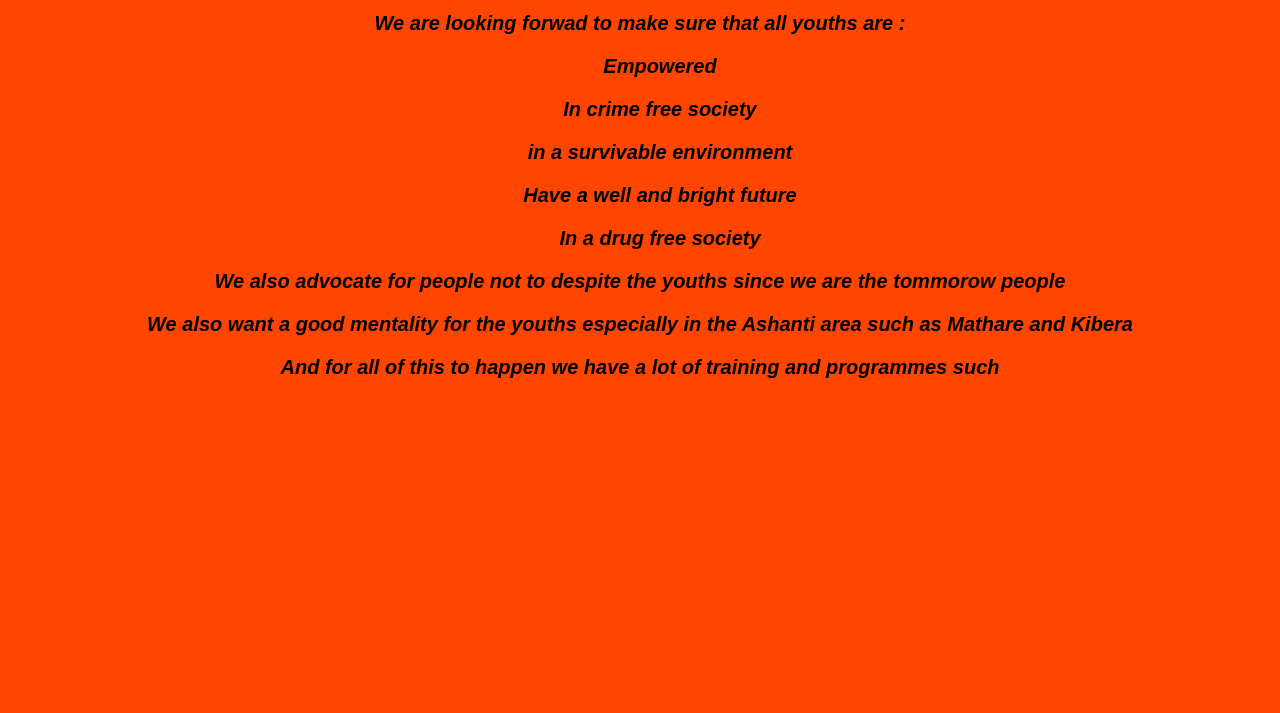
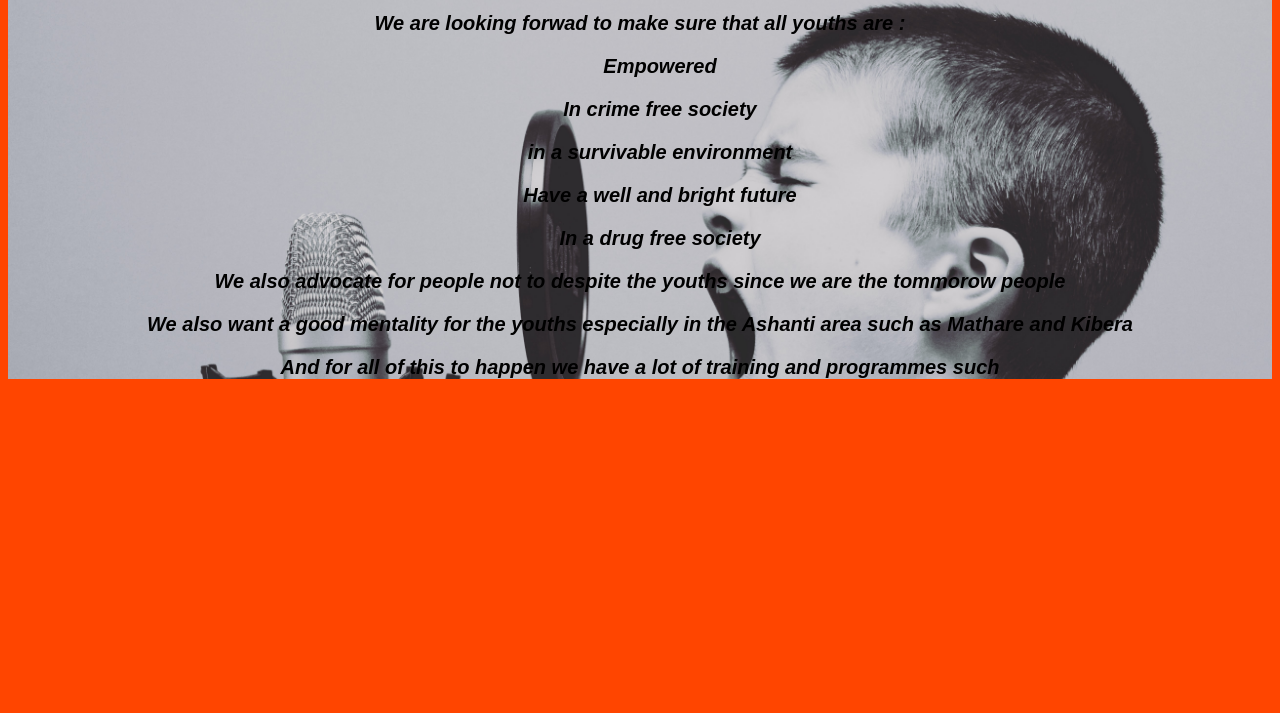
Before and after one commit to CollinsOchieng-1/Ghetto_youths, a plain HTML site: page About.html in a window 1280 px wide. Shown: the part 87-800 px from the top of the page. Drawn offline with Linux system fonts and the light colour scheme.

Commit message:
image addition in about us page

```diff
--- a/css/style.css
+++ b/css/style.css
@@ -22,6 +22,7 @@
     color:orangered;
 }
 .About{
+    background-image: url(/images/jason-rosewell-ASKeuOZqhYU-unsplash.jpg);
     background-position: relative;
     background-repeat: no-repeat;
     background-size: cover;
```
